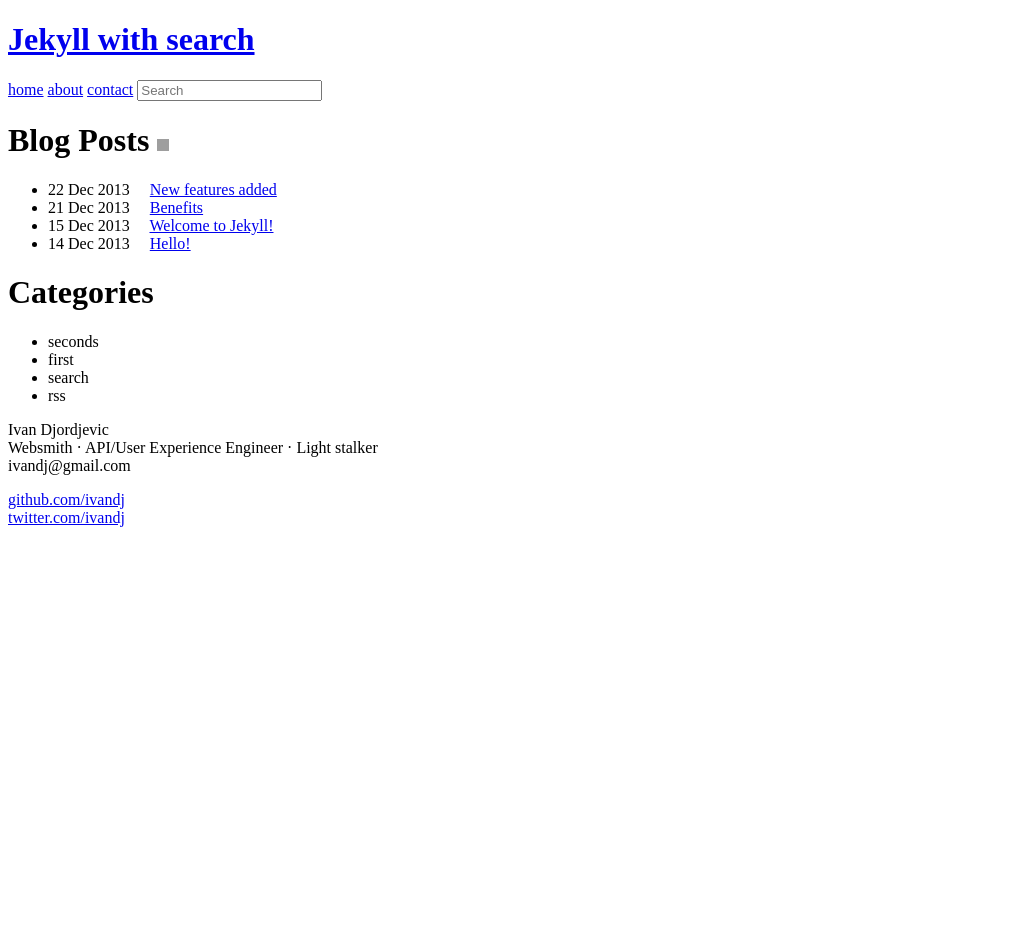
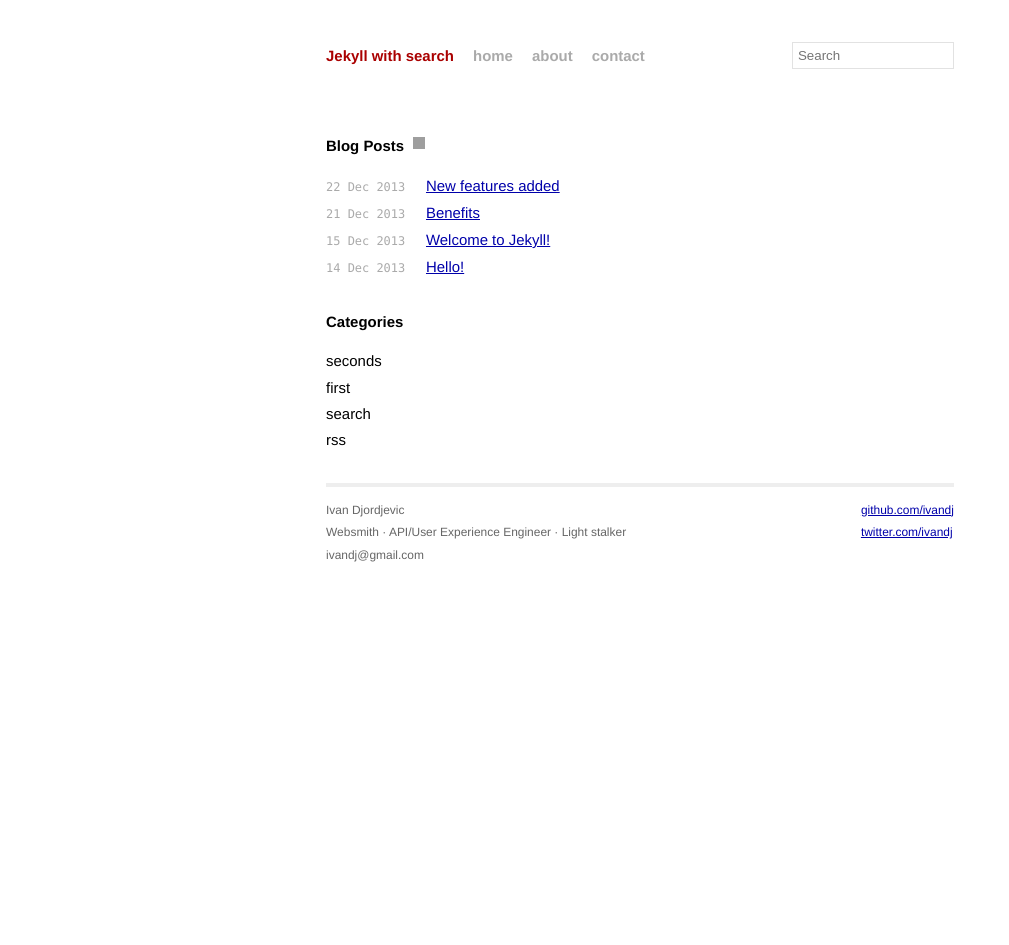
Before and after one commit to ivandj/jkls, a Jekyll site: the page built from index.html, in a window 1280 px wide. Shown: the whole page, without its empty margins (0-1009 px from the left). Built offline with Jekyll 4.4.1, drawn with Linux system fonts in a browser that asks for light colours; nearby versions of some CDN libraries; Markdown is read by kramdown in place of the engine named in the settings; before the commit the page ends 900 px from its top, so only the background shows below that; grey boxes are pictures that could not be loaded.

Commit message:
css links

```diff
--- a/_includes/header.html
+++ b/_includes/header.html
@@ -7,16 +7,16 @@
         <meta name="viewport" content="width=device-width">
 
         <!-- syntax highlighting CSS -->
-        <link rel="stylesheet" href="{{ site.baseurl }}/css/syntax.css">
+        <link rel="stylesheet" href="{{ site.baseurl }}/assets/css/syntax.css">
 
         <!-- Custom CSS -->
-        <link rel="stylesheet" href="{{ site.baseurl }}/css/main.css">
+        <link rel="stylesheet" href="{{ site.baseurl }}/assets/css/main.css">
 
         <!-- Search CSS -->
-        <link rel="stylesheet" href="{{ site.baseurl }}/css/tipuesearch.css">
+        <link rel="stylesheet" href="{{ site.baseurl }}/assets/css/tipuesearch.css">
 
         <script src="https://ajax.googleapis.com/ajax/libs/jquery/2.0.3/jquery.min.js"></script>
-        <script src="{{ site.baseurl }}/js/tipuesearch_set.js"></script>
+        <script src="{{ site.baseurl }}/assets/js/tipuesearch_set.js"></script>
         {% include indexing.html %}
-        <script src="{{ site.baseurl }}/js/tipuesearch.js"></script>
+        <script src="{{ site.baseurl }}/assets/js/tipuesearch.js"></script>
     </head>
```
